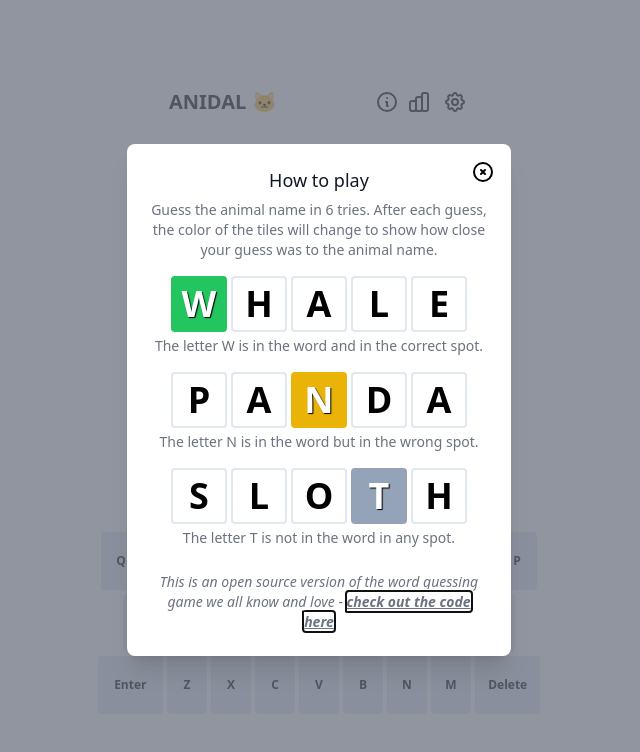
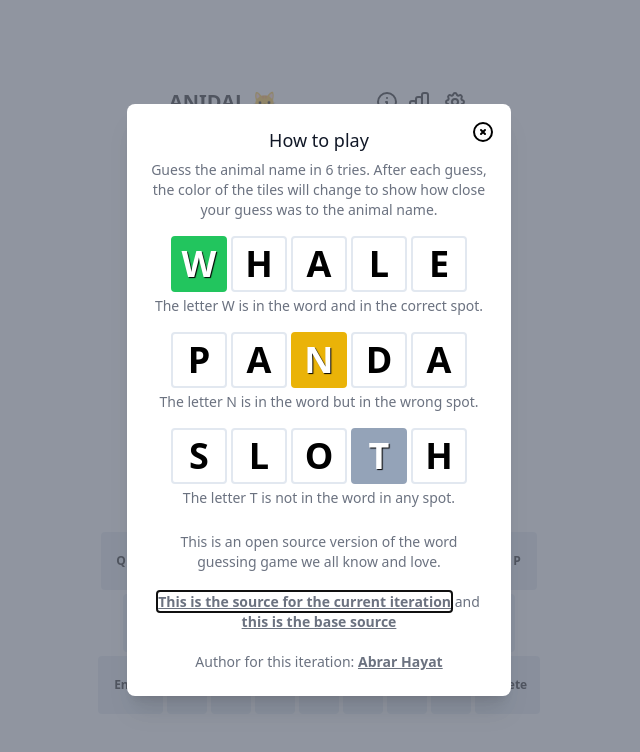
Before and after one commit to abrarhayat/anidal-abrar, a React (Create React App) app: page / in a window 1280 px wide. Shown: the top 752 px of the page, without its empty margins (321-961 px from the left). Built offline with nearby package versions, Linux system fonts and the light colour scheme.

Commit message:
Edited the About info

```diff
--- a/src/components/modals/AboutModal.tsx
+++ /dev/null
@@ -1,48 +0,0 @@
-import { BaseModal } from './BaseModal'
-
-type Props = {
-  isOpen: boolean
-  handleClose: () => void
-}
-
-export const AboutModal = ({ isOpen, handleClose }: Props) => {
-  return (
-    <BaseModal title="About" isOpen={isOpen} handleClose={handleClose}>
-      <p className="text-sm text-gray-500 dark:text-gray-300">
-        This is an open source version of the word guessing game we all know and
-        love.
-        <br></br>
-        <br></br>
-        <a
-          href="https://github.com/abrarhayat/anidal"
-          className="underline font-bold"
-          target={'_blank'}
-          rel="noreferrer"
-        >
-          This is the source for the current iteration
-        </a>
-        {' and '}
-        <a
-          href="https://github.com/cwackerfuss/react-wordle"
-          className="underline font-bold"
-          target={'_blank'}
-          rel="noreferrer"
-        >
-          this is the base source
-        </a>{' '}
-        <span>
-          <br></br>
-          <br></br>Author for this iteration:{' '}
-          <a
-            href="https://abrarhayat.gatsbyjs.io"
-            className="underline font-bold"
-            target={'_blank'}
-            rel="noreferrer"
-          >
-            Abrar Hayat
-          </a>
-        </span>
-      </p>
-    </BaseModal>
-  )
-}
--- a/src/components/modals/InfoModal.tsx
+++ b/src/components/modals/InfoModal.tsx
@@ -56,16 +56,41 @@ export const InfoModal = ({ isOpen, handleClose }: Props) => {
       <p className="text-sm text-gray-500 dark:text-gray-300">
         The letter T is not in the word in any spot.
       </p>
-
-      <p className="mt-6 italic text-sm text-gray-500 dark:text-gray-300">
+      <br></br>
+      <p className="text-sm text-gray-500 dark:text-gray-300">
         This is an open source version of the word guessing game we all know and
-        love -{' '}
+        love.
+        <br></br>
+        <br></br>
+        <a
+          href="https://github.com/abrarhayat/anidal"
+          className="underline font-bold"
+          target={'_blank'}
+          rel="noreferrer"
+        >
+          This is the source for the current iteration
+        </a>
+        {' and '}
         <a
           href="https://github.com/cwackerfuss/react-wordle"
           className="underline font-bold"
+          target={'_blank'}
+          rel="noreferrer"
         >
-          check out the code here
+          this is the base source
         </a>{' '}
+        <span>
+          <br></br>
+          <br></br>Author for this iteration:{' '}
+          <a
+            href="https://abrarhayat.gatsbyjs.io"
+            className="underline font-bold"
+            target={'_blank'}
+            rel="noreferrer"
+          >
+            Abrar Hayat
+          </a>
+        </span>
       </p>
     </BaseModal>
   )
```
